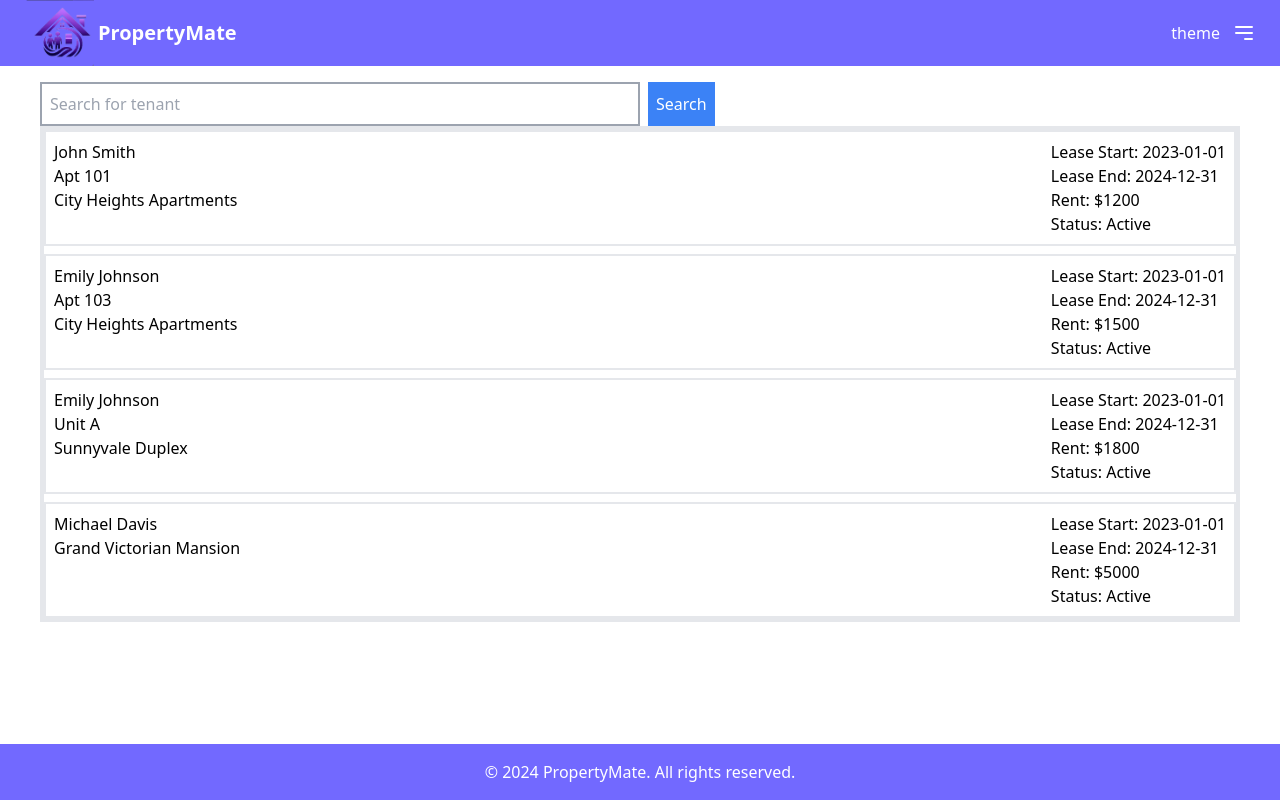
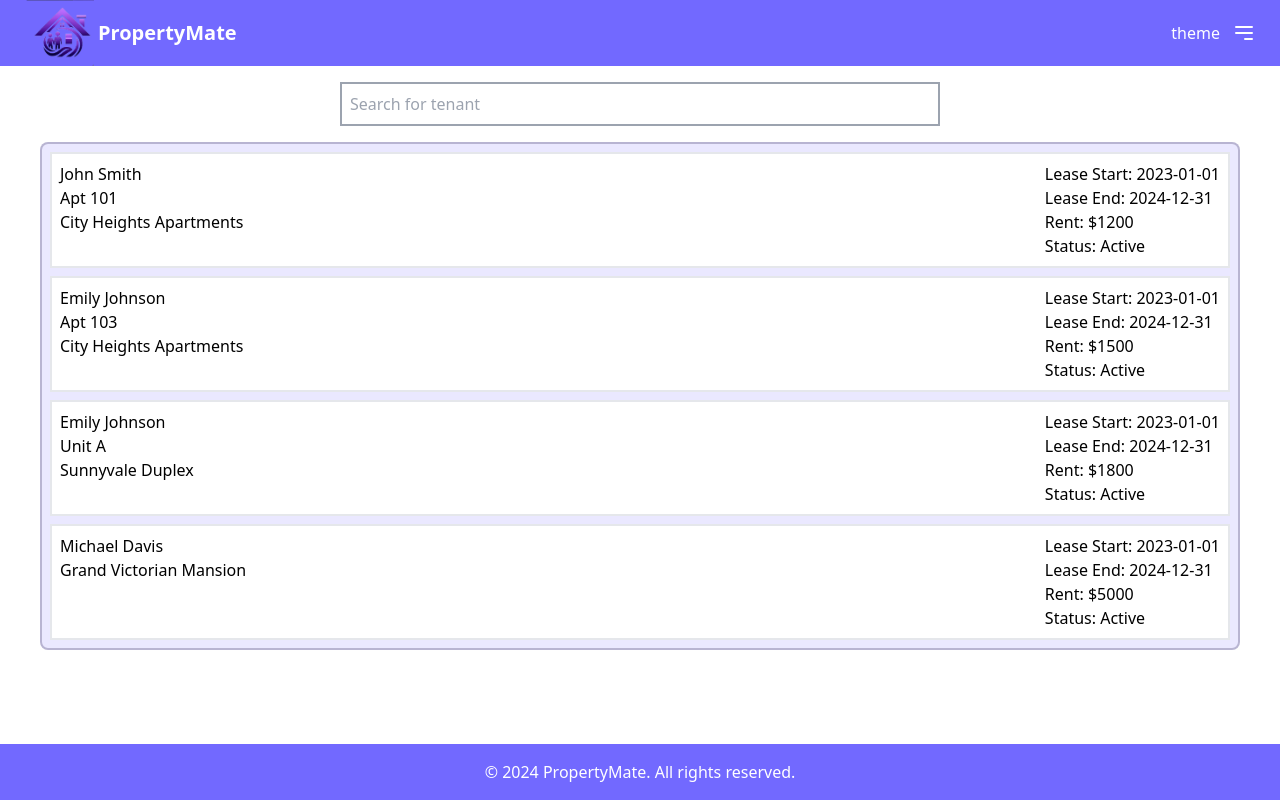
Before and after one commit to andrews-jonathanw/propertymate, a Next.js app: page /owner/tenants in a window 1280 px wide. Built offline with nearby package versions, Linux system fonts and the light colour scheme.

Commit message:
Update page.js and TenantSearch.js styles

```diff
--- a/app/owner/home/page.js
+++ b/app/owner/home/page.js
@@ -32,9 +32,6 @@ export default function Page() {
 
   return (
     <div className="pt-4 px-6 text-customLight-text">
-      <h1 className="text-center font-extrabold">
-        Currently viewing the Owner Home Page
-      </h1>
       {loading ? (
         <p>Loading...</p>
       ) : (
--- a/app/owner/tenants/page.js
+++ b/app/owner/tenants/page.js
@@ -67,7 +67,7 @@ export default function Page() {
   }, [tenants, search]);
 
   return (
-    <div className='flex flex-col items-center justify-center pt-4 px-10'>
+    <div className='flex flex-col items-center justify-center pt-4 px-10 space-y-4'>
       <TenantSearch setSearch={setSearch} />
       {loading ? (
         <p>Loading...</p>
--- a/components/ownerTenants/Tenant.js
+++ b/components/ownerTenants/Tenant.js
@@ -3,7 +3,7 @@ import React from 'react'
 export default function Tenant({tenant}) {
   return (
     <div>
-      <div className='flex flex-row justify-between border-2 p-2'>
+      <div className='flex flex-row justify-between border-2 p-2 bg-customLight-accent'>
         <div>
           <p>{tenant.name}</p>
           <p>{tenant.unit}</p>
--- a/components/ownerTenants/TenantSearch.js
+++ b/components/ownerTenants/TenantSearch.js
@@ -1,18 +1,17 @@
 import React from 'react'
+import Button from '../ui/Button'
 
 export default function TenantSearch({setSearch}) {
 
 
   return (
-    <div className='w-full flex flex-row gap-2'>
+    <div className='w-full flex flex-row gap-2 items-center justify-center'>
         <input
           type='text'
           placeholder='Search for tenant'
           className='w-1/2 p-2 border-2 border-gray-400'
           onChange={(e) => setSearch(e.target.value)}
         />
-
-      <button className='bg-blue-500 text-white p-2'>Search</button>
     </div>
   )
 }
--- a/components/ownerTenants/TenantsContainer.js
+++ b/components/ownerTenants/TenantsContainer.js
@@ -3,7 +3,7 @@ import Tenant from './Tenant';
 
 export default function TenantsContainer({ tenants, errorTenants }) {
   return (
-    <div className='w-full border-4 flex flex-col gap-2'>
+    <div className='w-full border-2 p-2 flex flex-col gap-2 overflow-y-auto bg-customLight-primary bg-opacity-15 border-customLight-secondary border-opacity-25 rounded-lg'>
       {errorTenants.map((errorTenant, index) => (
         <div key={`error-${index}`} className='bg-red-200 p-2'>
           <p>Error: {errorTenant.message}</p>
```
